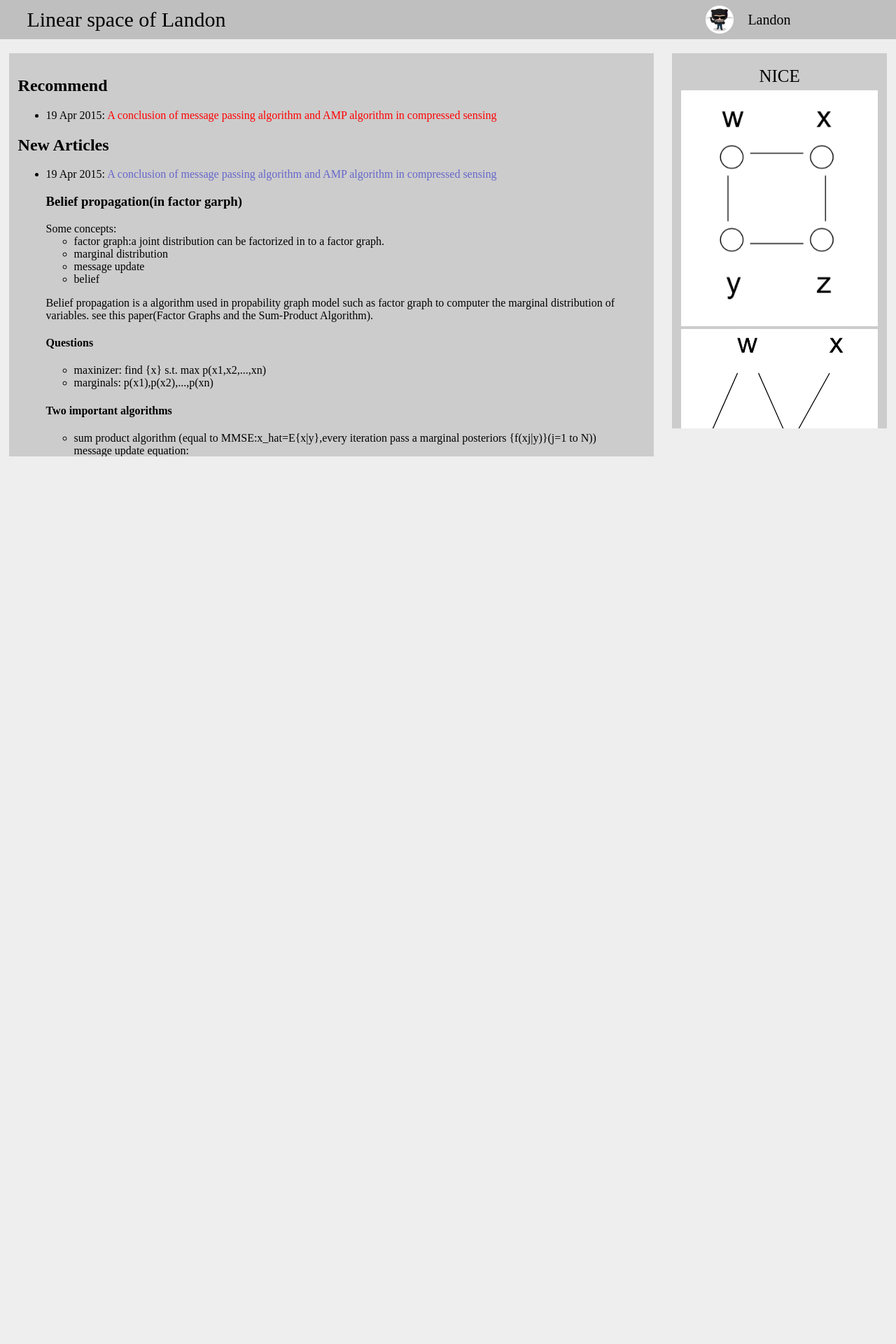
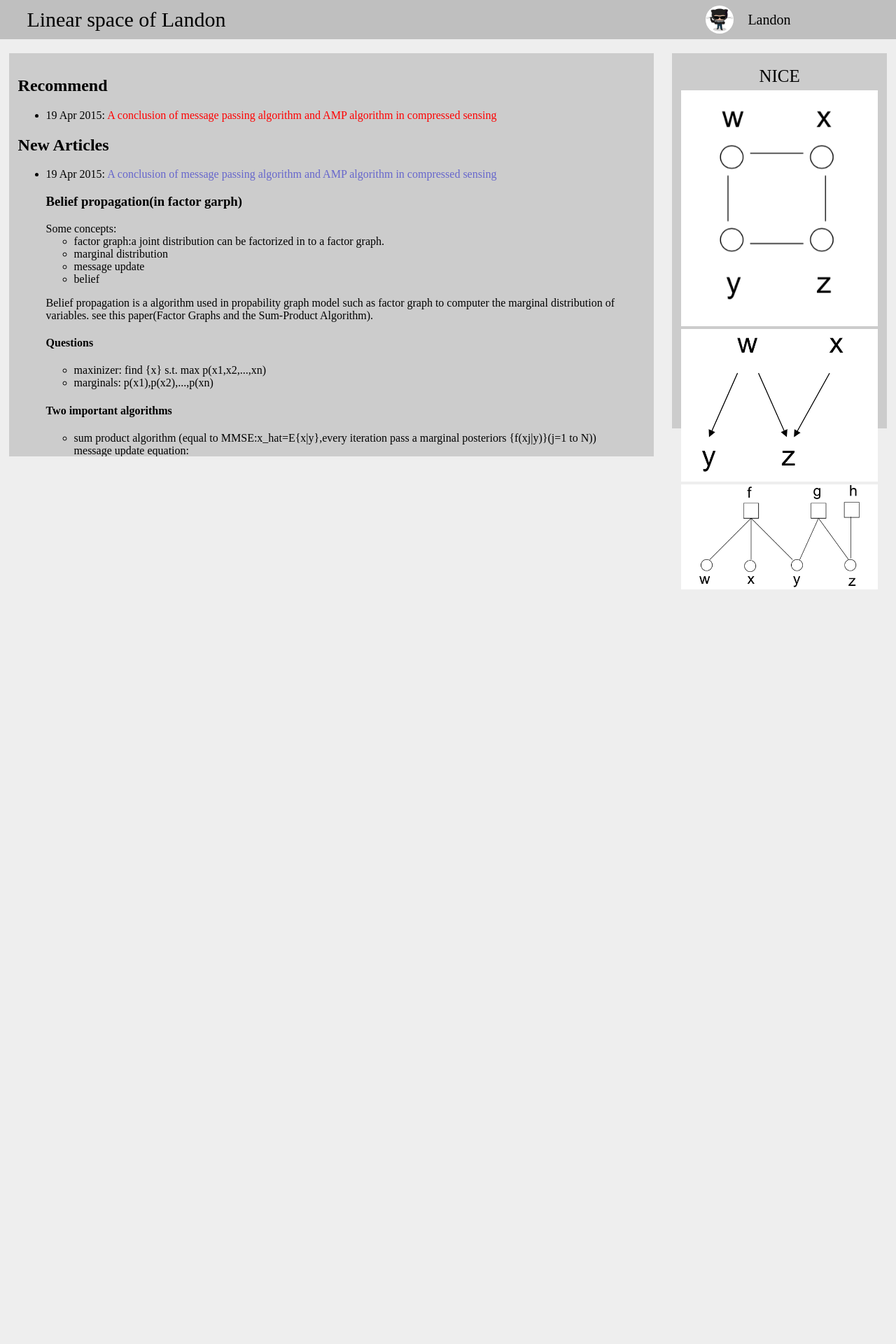
Before and after one commit to myworkstation/myworkstation.github.io, a Jekyll site: the page built from index.html, in a window 1280 px wide. Shown: the top 1920 px of the page at 70% size. Built offline with Jekyll 4.4.1, drawn with Linux system fonts in a browser that asks for light colours; nearby versions of some CDN libraries; library files that are not in the unit come from our copies.

Commit message:
add a post

```diff
--- a/_layouts/default.html
+++ b/_layouts/default.html
@@ -21,9 +21,11 @@
 		</div>
 		<div id="sidediv">
 			<div id="sidename">NICE</div>
-			<img src="/image/contents/pic1.png">
-			<img src="/image/contents/pic2.png">
-			<img src="/image/contents/pic3.png">
+			<div id="sideimg">
+				<img src="/image/contents/pic1.png">
+				<img src="/image/contents/pic2.png">
+				<img src="/image/contents/pic3.png">
+			</div>
 		</div>
 	</div>
 	<div id="footer">By Landon(zhipeng xue) 2015</div>
--- a/css/index.css
+++ b/css/index.css
@@ -20,9 +20,9 @@ html,body{width:100%;height:100%;overflow: hidden; padding:0px;border: 0px;margi
 
 #contextdiv a{color: #CC6600;}
 
-#sidediv {width: 22%;height: 510px;background-color: #CCCCCC;float: left;margin-left: 1%;margin-right: 1%;overflow: scroll;padding: 1%;}
+#sidediv {width: 22%;height: 510px;background-color: #CCCCCC;float: left;margin-left: 1%;margin-right: 1%;padding: 1%;}
 #sidename {width: 100%;height: 40px;font-size: 25px;text-align: center;line-height: 40px;}
-#sidediv img {width: 100%;}
+#sideimg img {width: 100%;}
 
 #titlename a:link{text-decoration: none;color: black;}
 
```
